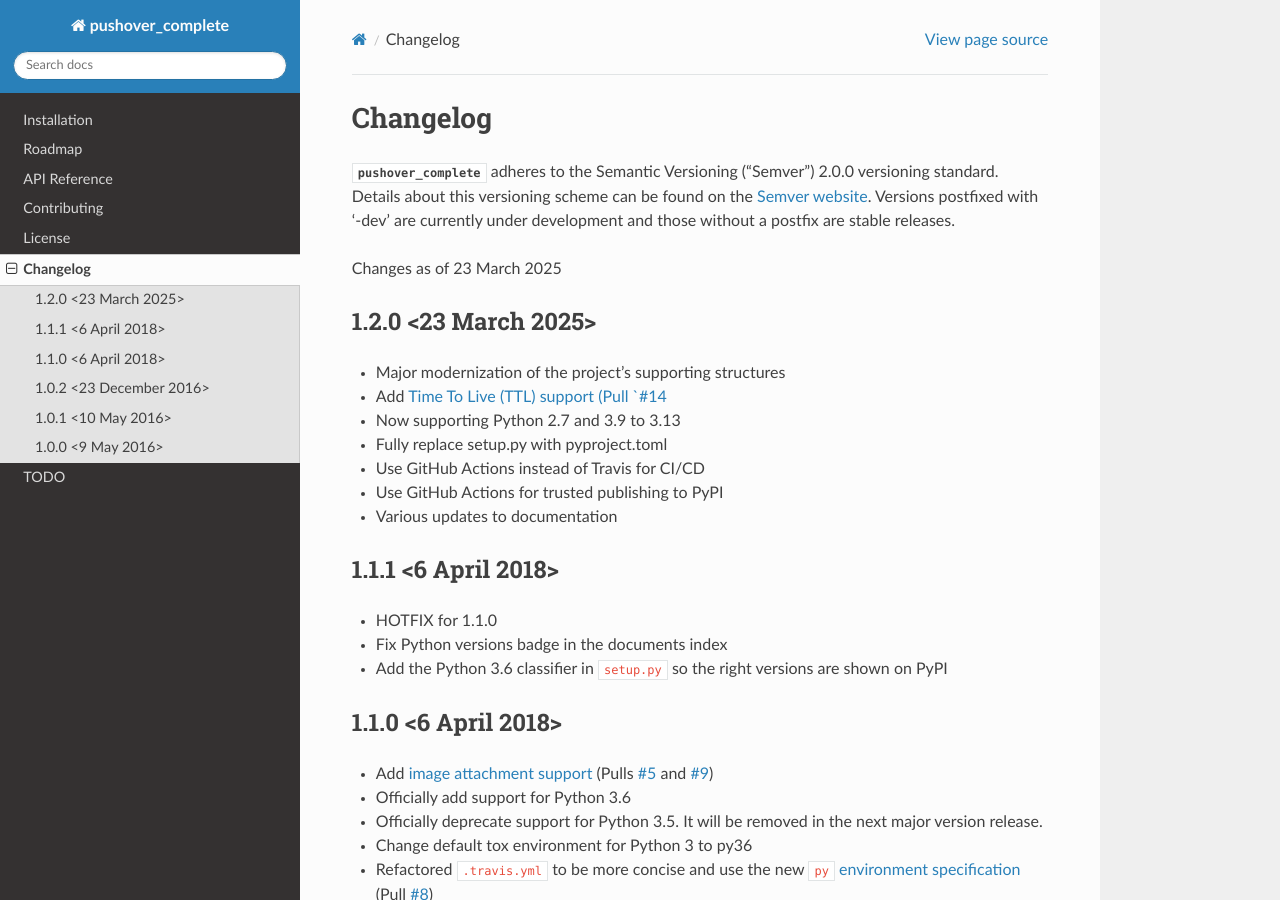
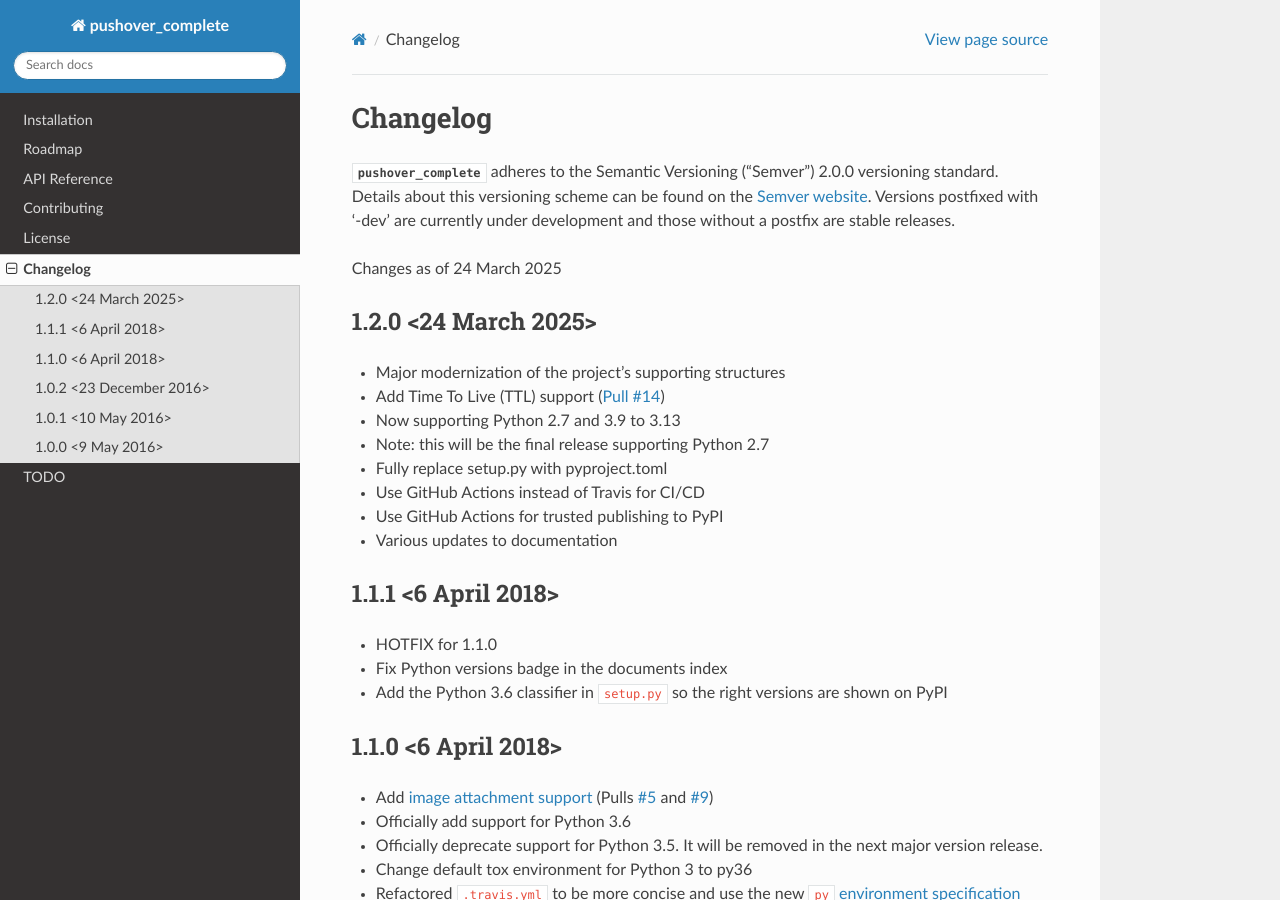
Before and after one commit to scolby33/pushover_complete, a Sphinx documentation site: the page built from docs/source/changelog.rst, in a window 1280 px wide and 900 px high. Built offline with Sphinx 7.4.7 and the Read the Docs theme 3.1.0, drawn with Linux system fonts in a browser that asks for light colours.

Commit message:
Final(?) changelog updates for 1.2.0.

```diff
--- a/docs/source/changelog.rst
+++ b/docs/source/changelog.rst
@@ -15,14 +15,15 @@
 Details about this versioning scheme can be found on the `Semver website <http://semver.org/spec/v2.0.0.html>`_.
 Versions postfixed with '-dev' are currently under development and those without a postfix are stable releases.
 
-Changes as of 23 March 2025
+Changes as of 24 March 2025
 
-1.2.0 <23 March 2025>
+1.2.0 <24 March 2025>
 ^^^^^^^^^^^^^^^^^^^^^
 
 - Major modernization of the project's supporting structures
-- Add `Time To Live (TTL) support (Pull `#14 <https://github.com/scolby33/pushover_complete/pull/14>`_
+- Add Time To Live (TTL) support (`Pull #14 <https://github.com/scolby33/pushover_complete/pull/14>`_)
 - Now supporting Python 2.7 and 3.9 to 3.13
+- Note: this will be the final release supporting Python 2.7
 - Fully replace setup.py with pyproject.toml
 - Use GitHub Actions instead of Travis for CI/CD
 - Use GitHub Actions for trusted publishing to PyPI
```
Also changed, not shown: README.rst (+4 -3 lines).
